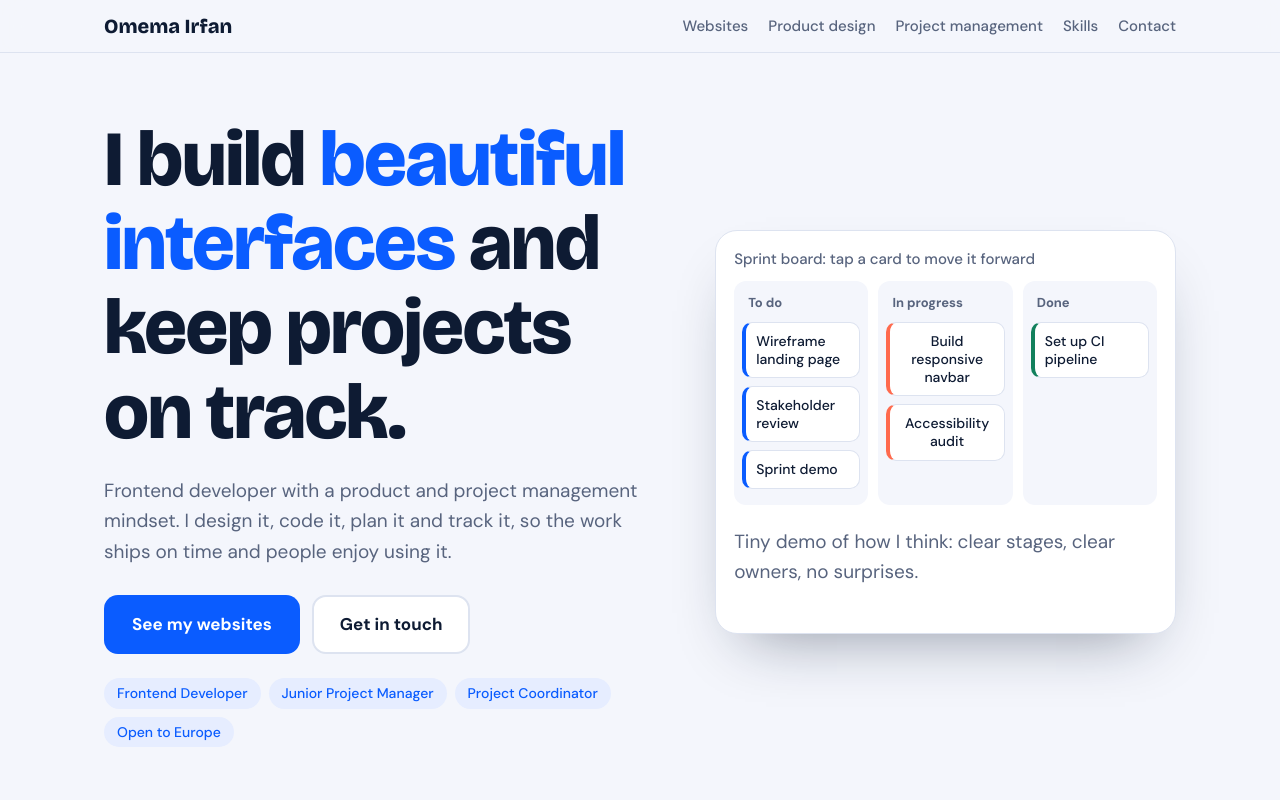
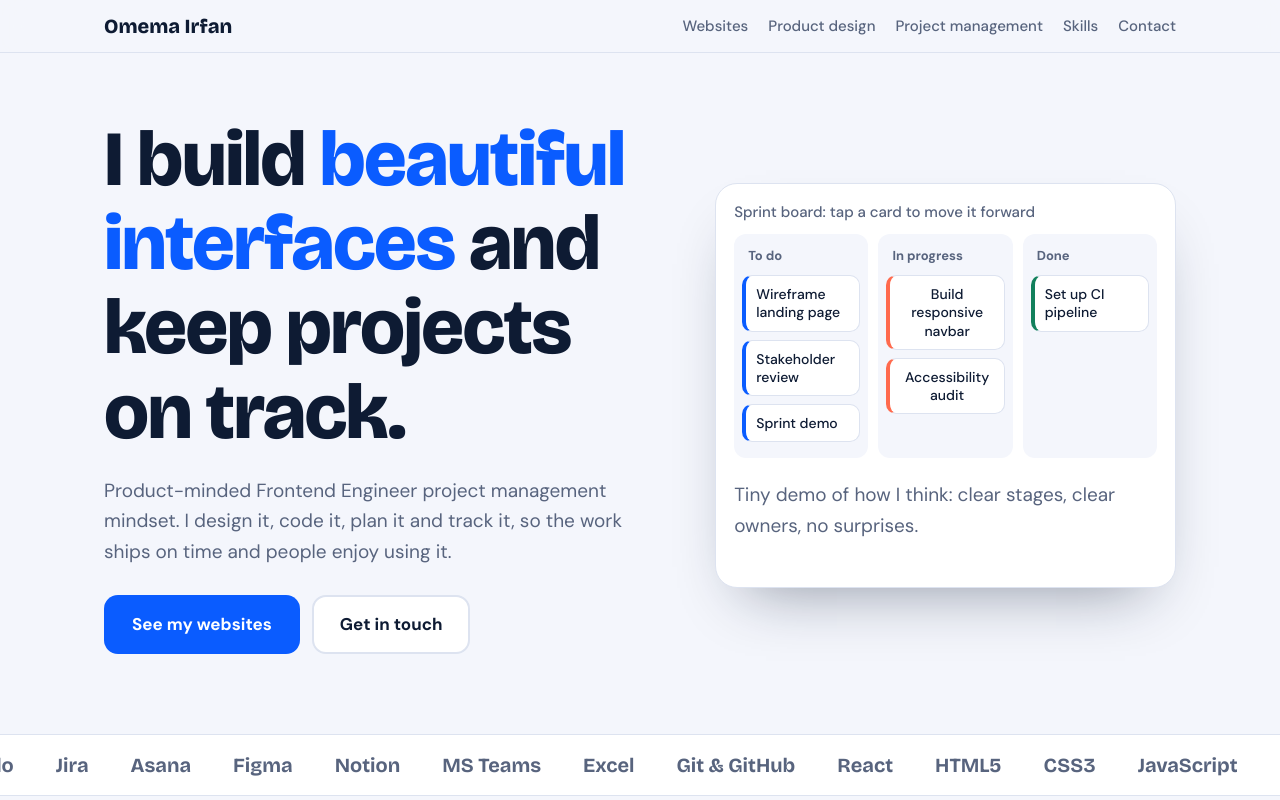
Before and after one commit to omemairf/ProductEngineer, a plain HTML site: page index.html in a window 1280 px wide. Shown: the top 800 px of the page. Drawn offline with nearby package versions, Linux system fonts and the light colour scheme.

Commit message:
updated portfolio files

```diff
--- a/css/style.css
+++ b/css/style.css
@@ -25,8 +25,7 @@ nav a:hover{color:var(--ink)}
 .btn:hover{transform:translateY(-2px)}
 .btn.p{background:var(--blue);color:var(--onb)}
 .btn.s{border-color:var(--line);background:var(--surface)}
-.tags{display:flex;gap:8px;flex-wrap:wrap;margin-top:24px}
-.tag{background:var(--soft);color:var(--blue);padding:4px 13px;border-radius:99px;font-size:14px;font-weight:500;text-decoration:none}
+
 .board{background:var(--surface);border:1px solid var(--line);border-radius:22px;padding:18px;box-shadow:0 30px 60px -30px rgba(14,27,51,.45)}
 .board h3{font:500 15px "DM Sans",sans-serif;color:var(--muted);margin-bottom:12px;letter-spacing:0}
 .cols{display:grid;grid-template-columns:repeat(3,1fr);gap:10px}
--- a/index.html
+++ b/index.html
@@ -14,9 +14,9 @@
 <div class="wrap"><div class="hero">
   <div>
     <h1>I build <span class="grad">beautiful interfaces</span> and keep projects on track.</h1>
-    <p>Frontend developer with a product and project management mindset. I design it, code it, plan it and track it, so the work ships on time and people enjoy using it.</p>
+    <p>Product-minded Frontend Engineer project management mindset. I design it, code it, plan it and track it, so the work ships on time and people enjoy using it.</p>
     <div class="btns"><a class="btn p" href="#websites">See my websites</a><a class="btn s" href="#contact">Get in touch</a></div>
-    <div class="tags"><span class="tag">Frontend Developer</span><span class="tag">Junior Project Manager</span><span class="tag">Project Coordinator</span><span class="tag">Open to Europe</span></div>
+
   </div>
   <div class="board" aria-label="Interactive sprint board"><h3>Sprint board: tap a card to move it forward</h3><div class="cols" id="cols"></div><p class="hint">Tiny demo of how I think: clear stages, clear owners, no surprises.</p></div>
 </div></div>
@@ -25,7 +25,7 @@
 
 <section id="about"><div class="wrap">
   <h2 class="h">Three hats, one goal</h2>
-  <div class="about"><img id="pic" class="pic" src="img/profile.jpg" alt="Portrait of Omema Irfan" width="200" height="200"><p class="lead">I’m the person who understands the code, the user and the deadline at the same time. That makes handoffs smoother and teams faster.</p></div>
+  <div class="about"><img id="pic" class="pic" src="./img/cv-me.jpeggit add ." alt="Portrait of Omema Irfan" width="200" height="200"><p class="lead">I’m the person who understands the code, the user and the deadline at the same time. That makes handoffs smoother and teams faster.</p></div>
   <div class="grid">
     <div class="box"><div class="ic">F</div><h3>Frontend</h3><p>Responsive, accessible websites and web apps with clean, maintainable code.</p></div>
     <div class="box"><div class="ic">P</div><h3>Product</h3><p>User problems turned into simple flows, wireframes and polished UI before anything ships.</p></div>
```
